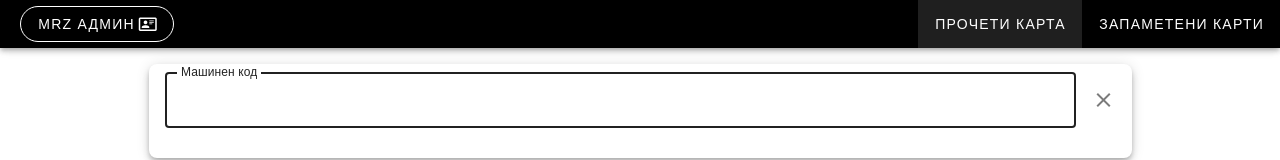
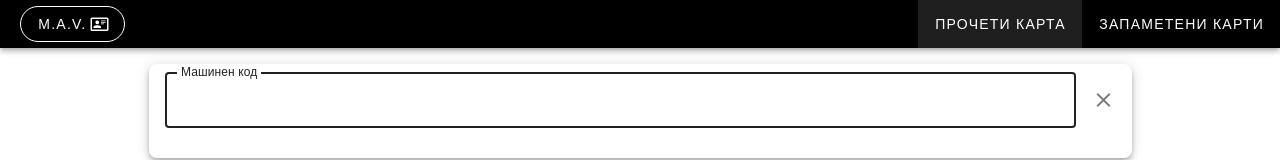
Before and after one commit to IsmailSalehCode/MRZ-Admin-Vault, a Vue app: page / in a window 1280 px wide. Shown: the top 160 px of the page. Built offline with nearby package versions, Linux system fonts and the light colour scheme.

Commit message:
gave the project the name MRZ Admin Vault

```diff
--- a/index.html
+++ b/index.html
@@ -6,7 +6,7 @@
     <!-- Electron Security Warning (Insecure Content-Security-Policy) This renderer process has either no Content Security
   Policy set or a policy with "unsafe-eval" enabled. This exposes users of
   this app to unnecessary security risks. -->
-    <title>MRZ Администратор</title>
+    <title>MRZ Admin Vault</title>
   </head>
 
   <body>
--- a/src/components/AppBar.vue
+++ b/src/components/AppBar.vue
@@ -8,7 +8,7 @@
         rounded
         variant="outlined"
       >
-        MRZ Админ
+        M.A.V.
         <v-icon right class="ml-1"> mdi-card-account-details-outline </v-icon>
       </v-btn>
     </v-toolbar-title>
```
Also changed, not shown: package.json (+4 -4 lines), 1 other file (tests, documents, lock files or other folders).
